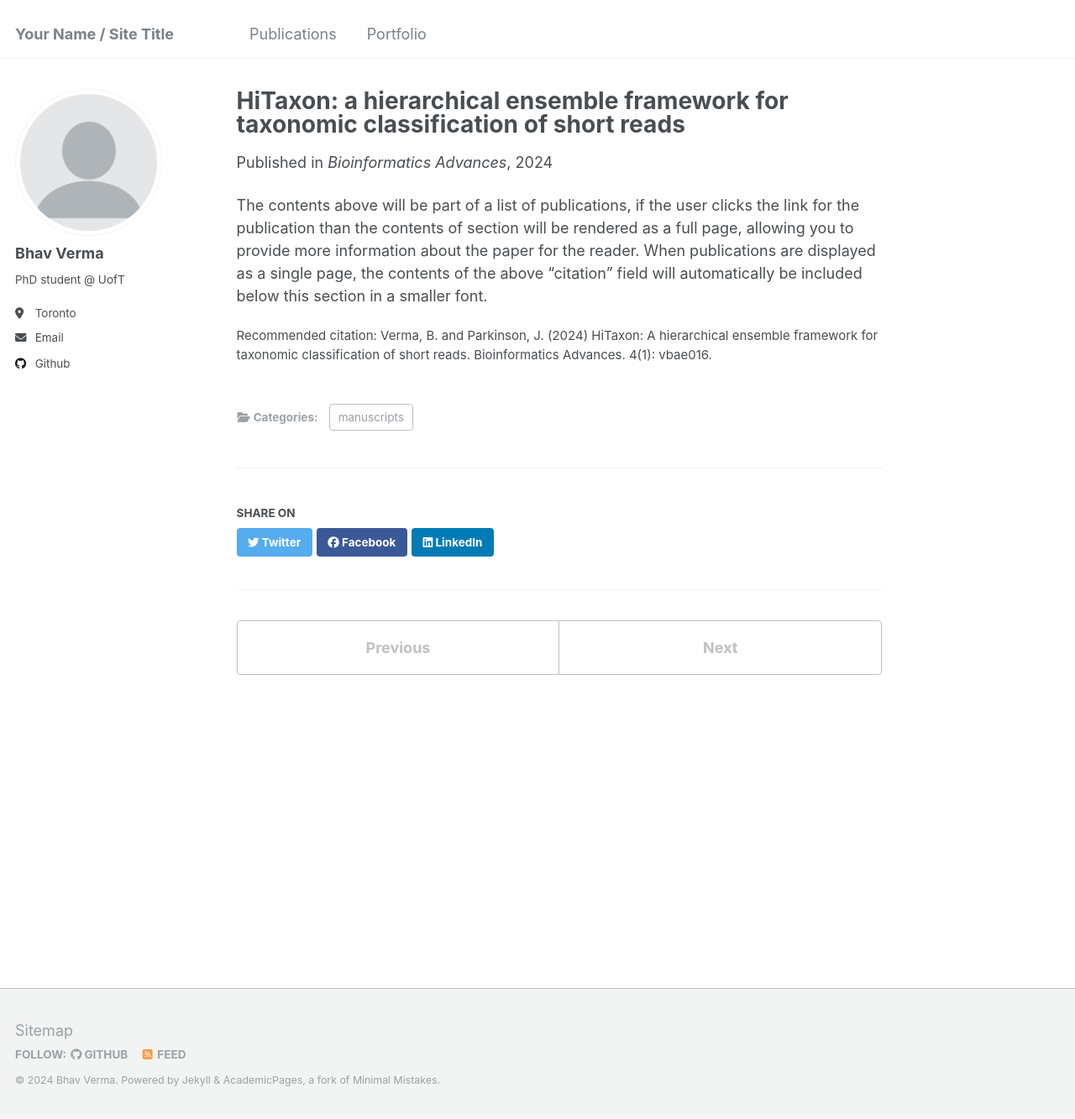
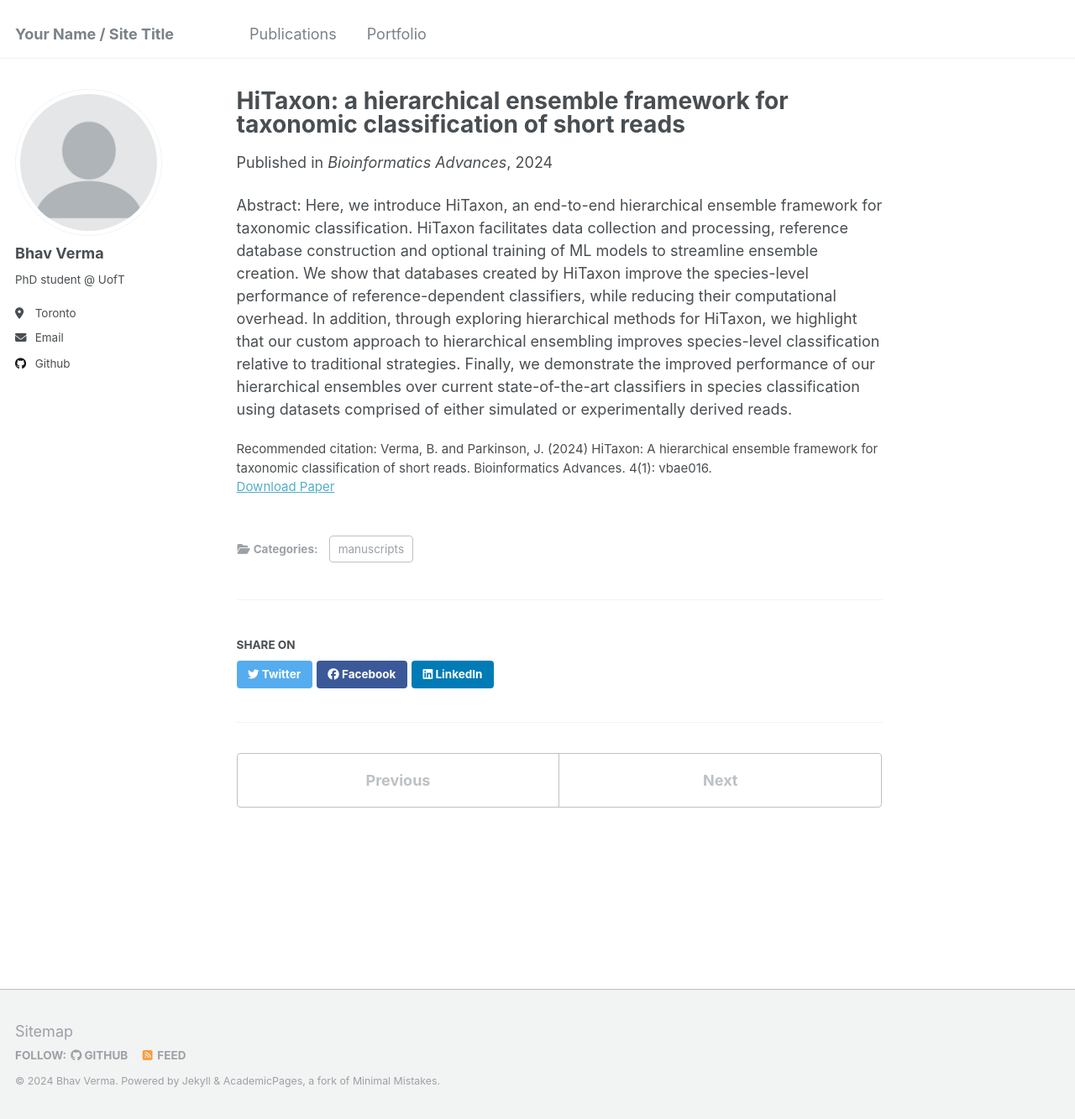
Before and after one commit to bhavverma/bhavverma.github.io, a Jekyll site: the page built from _publications/2009-10-01-paper-title-number-1.md, in a window 1280 px wide and 1333 px high. Shown: the whole window at 84% size. Built offline with Jekyll 4.4.1, drawn with Linux system fonts in a browser that asks for light colours.

Commit message:
Update paper1

```diff
--- a/_publications/2009-10-01-paper-title-number-1.md
+++ b/_publications/2009-10-01-paper-title-number-1.md
@@ -2,11 +2,12 @@
 title: "HiTaxon: a hierarchical ensemble framework for taxonomic classification of short reads"
 collection: publications
 category: manuscripts
-permalink: https://academic.oup.com/bioinformaticsadvances/article-lookup/doi/10.1093/bioadv/vbae016
-excerpt: 'This paper is about the number 1. The number 2 is left for future work.'
-date: 2024-01-02
+permalink: /publication/2024-02-01-paper-hitaxon
+excerpt: 'This paper introduces 1) a novel approach to reference data curation and 2) the use of hierarchical ensembles to improve taxonomic classification'
+date: 2024-02-01
 venue: 'Bioinformatics  Advances'
+paperurl: 'http://academicpages.github.io/files/paper2.pdf](https://academic.oup.com/bioinformaticsadvances/article/4/1/vbae016/7596620?login=false)'
 citation: 'Verma, B. and Parkinson, J. (2024) HiTaxon: A hierarchical ensemble framework for taxonomic classification of short reads. Bioinformatics Advances. 4(1): vbae016.'
 ---
 
-The contents above will be part of a list of publications, if the user clicks the link for the publication than the contents of section will be rendered as a full page, allowing you to provide more information about the paper for the reader. When publications are displayed as a single page, the contents of the above "citation" field will automatically be included below this section in a smaller font.
+Abstract: Here, we introduce HiTaxon, an end-to-end hierarchical ensemble framework for taxonomic classification. HiTaxon facilitates data collection and processing, reference database construction and optional training of ML models to streamline ensemble creation. We show that databases created by HiTaxon improve the species-level performance of reference-dependent classifiers, while reducing their computational overhead. In addition, through exploring hierarchical methods for HiTaxon, we highlight that our custom approach to hierarchical ensembling improves species-level classification relative to traditional strategies. Finally, we demonstrate the improved performance of our hierarchical ensembles over current state-of-the-art classifiers in species classification using datasets comprised of either simulated or experimentally derived reads.
```
